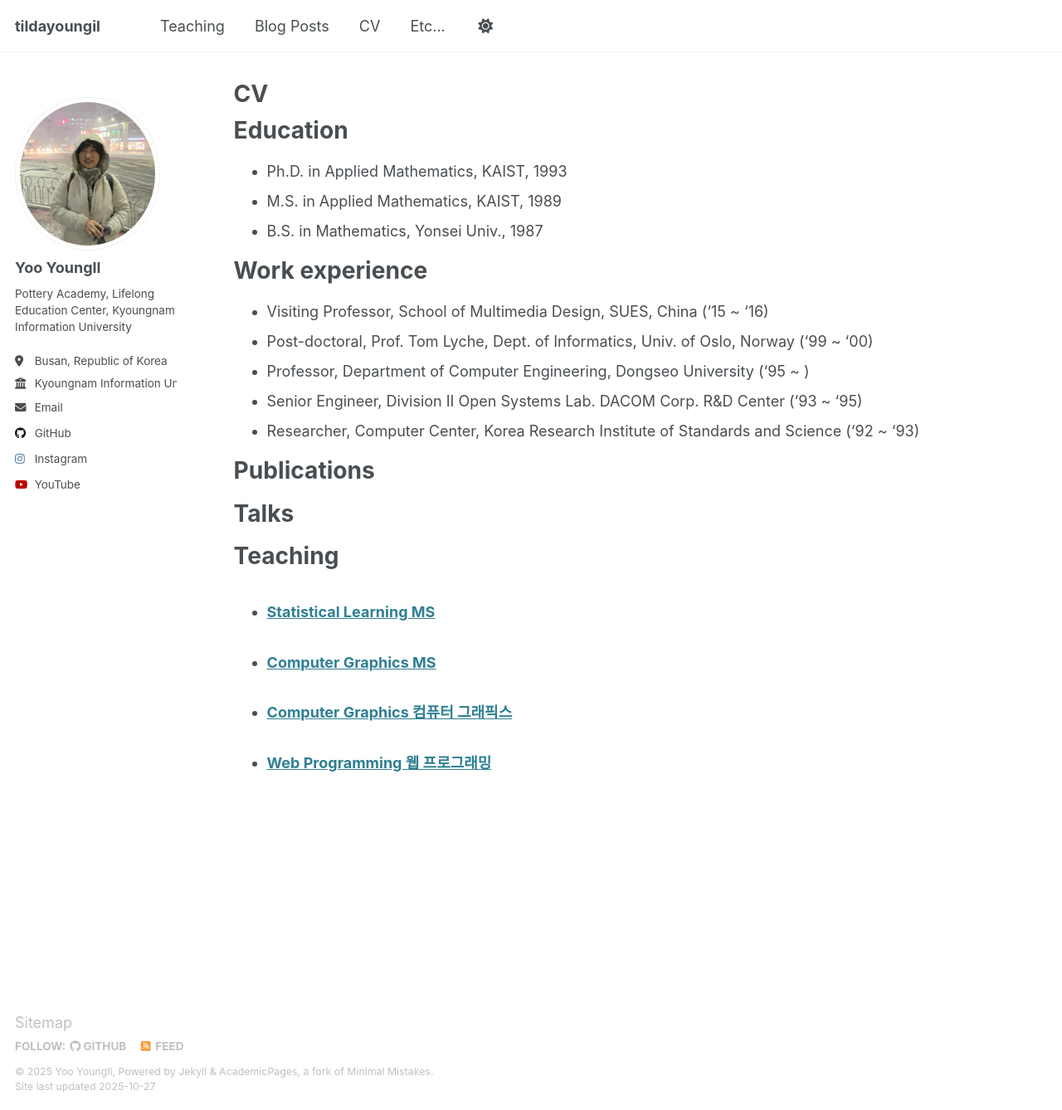
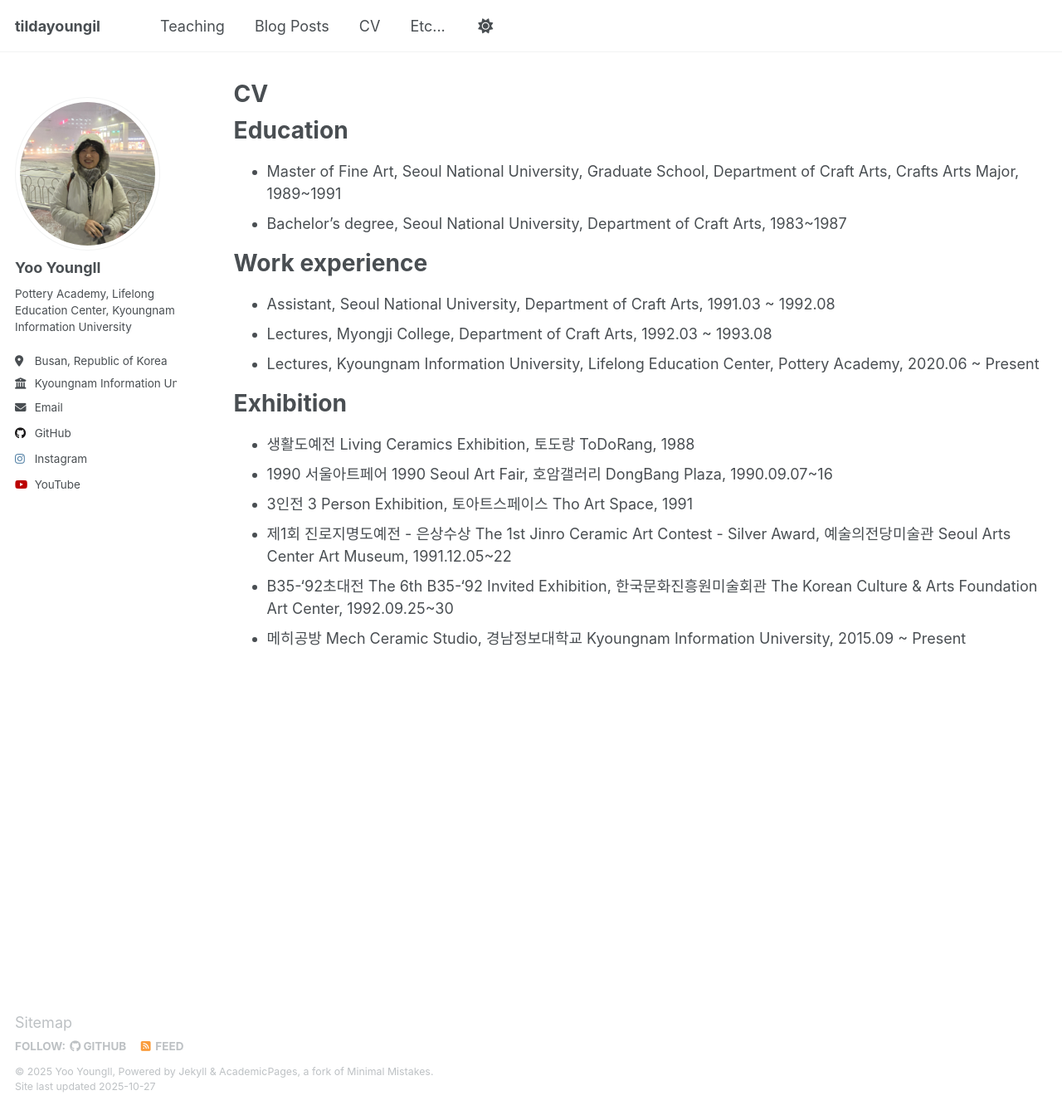
Before and after one commit to tildayoungil/tildayoungil.github.io, a Jekyll site: the page built from _pages/cv.md, in a window 1280 px wide and 1338 px high. Shown: the whole window at 83% size. Built offline with Jekyll 4.4.1, drawn with Linux system fonts in a browser that asks for light colours.

Commit message:
Update cv.md

```diff
--- a/_pages/cv.md
+++ b/_pages/cv.md
@@ -11,32 +11,20 @@ redirect_from:
 
 Education
 ======
-* Ph.D. in Applied Mathematics, KAIST, 1993
-* M.S. in Applied Mathematics, KAIST, 1989
-* B.S. in Mathematics, Yonsei Univ., 1987
+* Master of Fine Art, Seoul National University, Graduate School, Department of Craft Arts, Crafts Arts Major, 1989~1991
+* Bachelor’s degree, Seoul National University, Department of Craft Arts, 1983~1987
 
 Work experience
 ======
-* Visiting Professor, School of Multimedia Design, SUES, China ('15 ~ '16)
-* Post-doctoral, Prof. Tom Lyche, Dept. of Informatics, Univ. of Oslo, Norway ('99 ~ '00)
-* Professor, Department of Computer Engineering, Dongseo University ('95 ~ )
-* Senior Engineer, Division II Open Systems Lab. DACOM Corp. R&D Center ('93 ~ '95)
-* Researcher, Computer Center, Korea Research Institute of Standards and Science ('92 ~ '93)
+* Assistant, Seoul National University, Department of Craft Arts, 1991.03 ~ 1992.08
+* Lectures, Myongji College, Department of Craft Arts, 1992.03 ~ 1993.08
+* Lectures, Kyoungnam Information University, Lifelong Education Center, Pottery Academy, 2020.06 ~ Present
 
-Publications
+Exhibition
 ======
-  <ul>{% for post in site.publications reversed %}
-    {% include archive-single-cv.html %}
-  {% endfor %}</ul>
-
-Talks
-======
-  <ul>{% for post in site.talks reversed %}
-    {% include archive-single-talk-cv.html  %}
-  {% endfor %}</ul>
-
-Teaching
-======
-  <ul>{% for post in site.teaching reversed %}
-    {% include archive-single-cv.html %}
-  {% endfor %}</ul>
+* 생활도예전 Living Ceramics Exhibition, 토도랑 ToDoRang, 1988
+* 1990 서울아트페어 1990 Seoul Art Fair, 호암갤러리 DongBang Plaza, 1990.09.07~16
+* 3인전 3 Person Exhibition, 토아트스페이스 Tho Art Space, 1991
+* 제1회 진로지명도예전 - 은상수상 The 1st Jinro Ceramic Art Contest - Silver Award, 예술의전당미술관 Seoul Arts Center Art Museum, 1991.12.05~22
+* B35-‘92초대전 The 6th B35-‘92 Invited Exhibition, 한국문화진흥원미술회관 The Korean Culture & Arts Foundation Art Center, 1992.09.25~30
+* 메히공방 Mech Ceramic Studio, 경남정보대학교 Kyoungnam Information University, 2015.09 ~ Present
```
